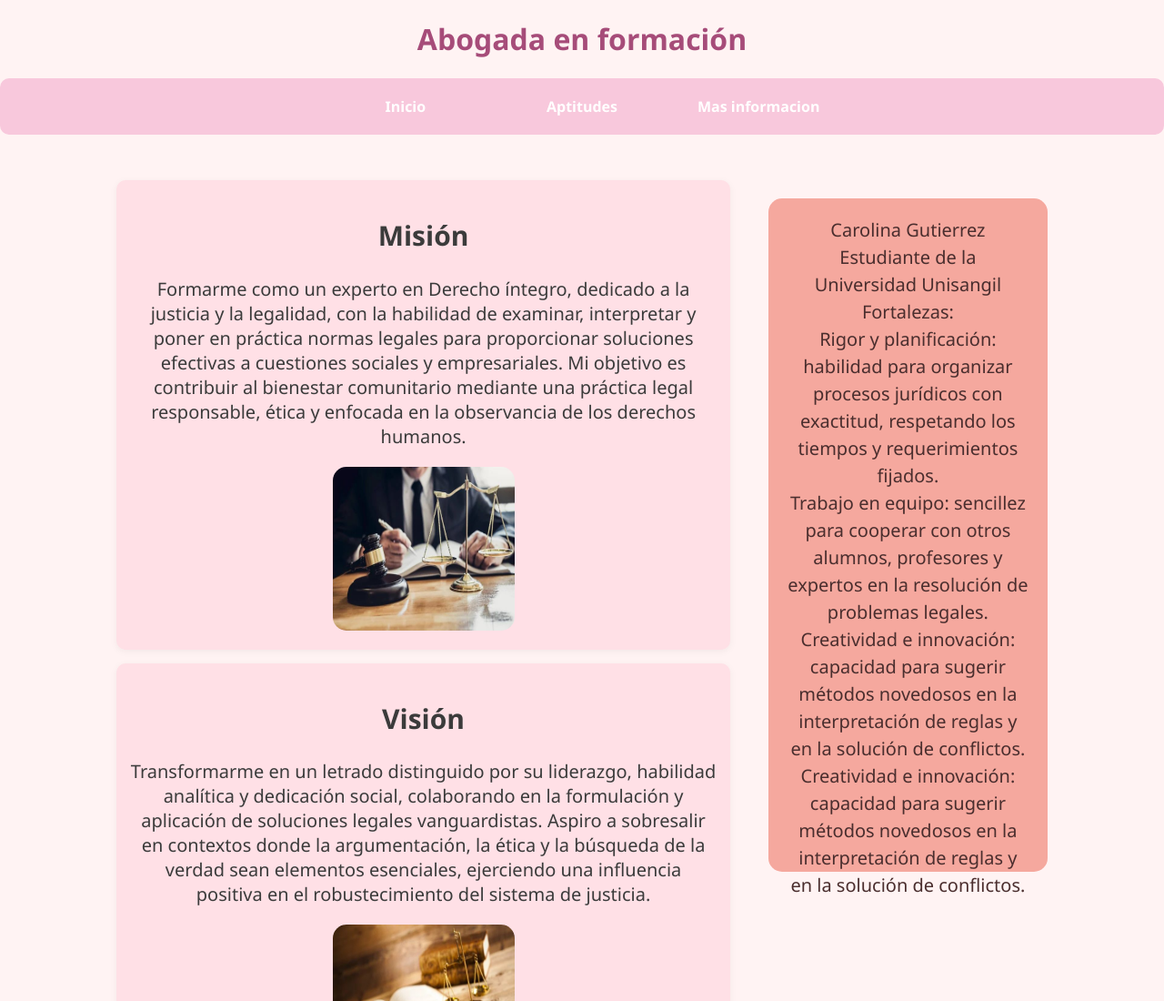
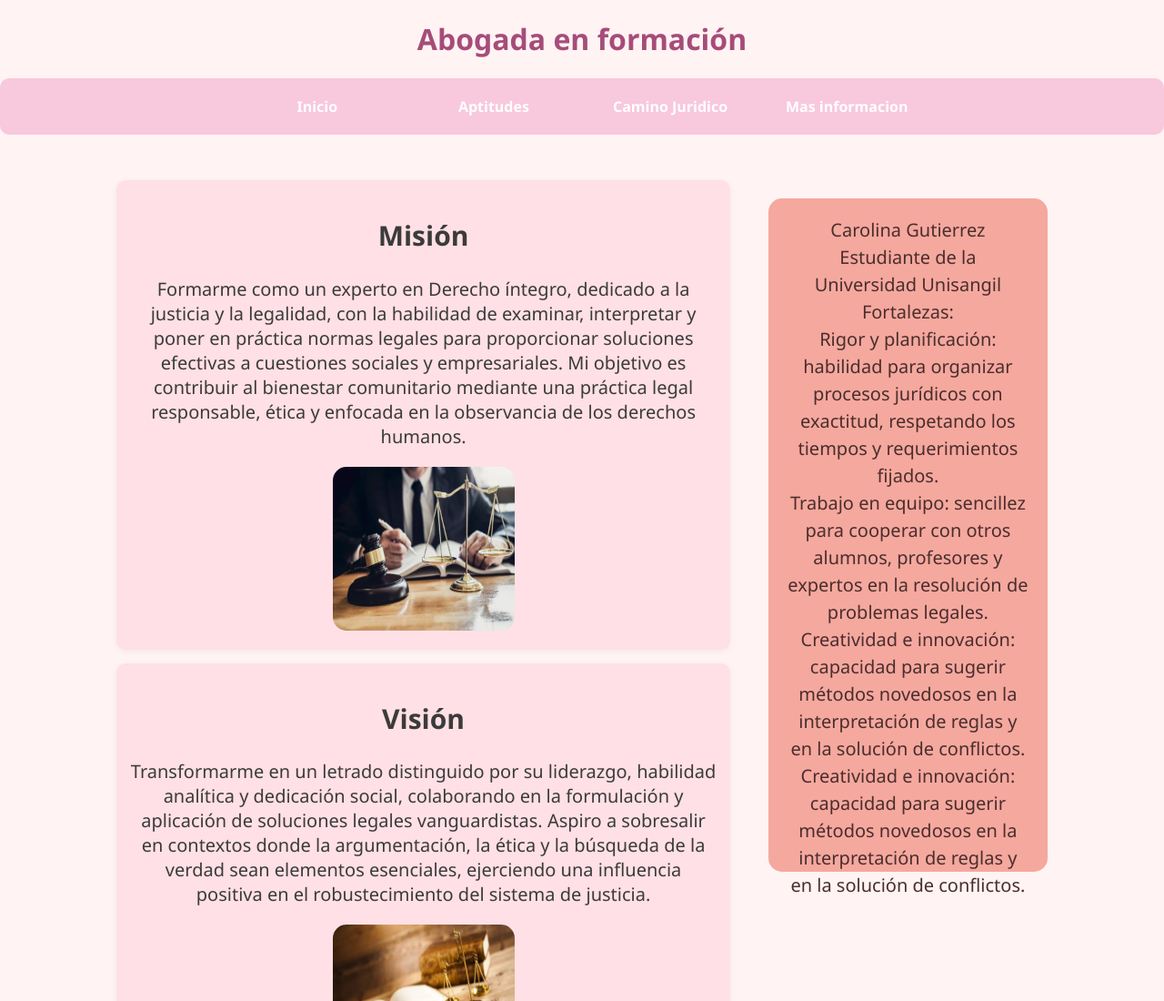
Before and after one commit to Carol-20232/Abogada-en-formaci-n, a plain HTML site: page index.html in a window 1280 px wide. Shown: the top 1100 px of the page at 91% size. Drawn offline with Linux system fonts and the light colour scheme.

Commit message:
Update index.html

```diff
--- a/index.html
+++ b/index.html
@@ -15,6 +15,7 @@
         <ul>
             <li><a href="index.html">Inicio</a></li>
             <li><a href="Aptitudes.html">Aptitudes</a></li>
+            <li><a href="camino_juridico.html">Camino Juridico</a></li>
             <li><a href="informacion.html">Mas informacion</a></li>
         </ul>
     </nav>
```
